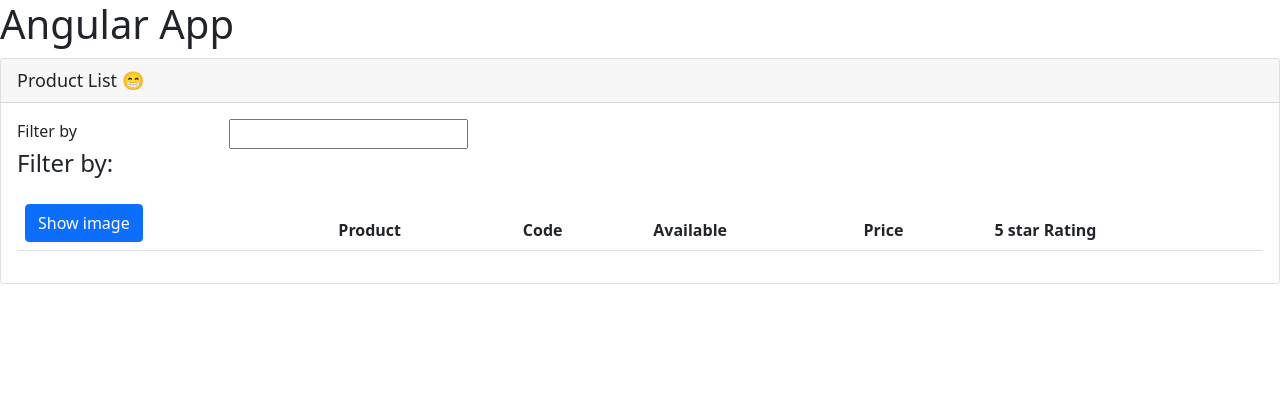
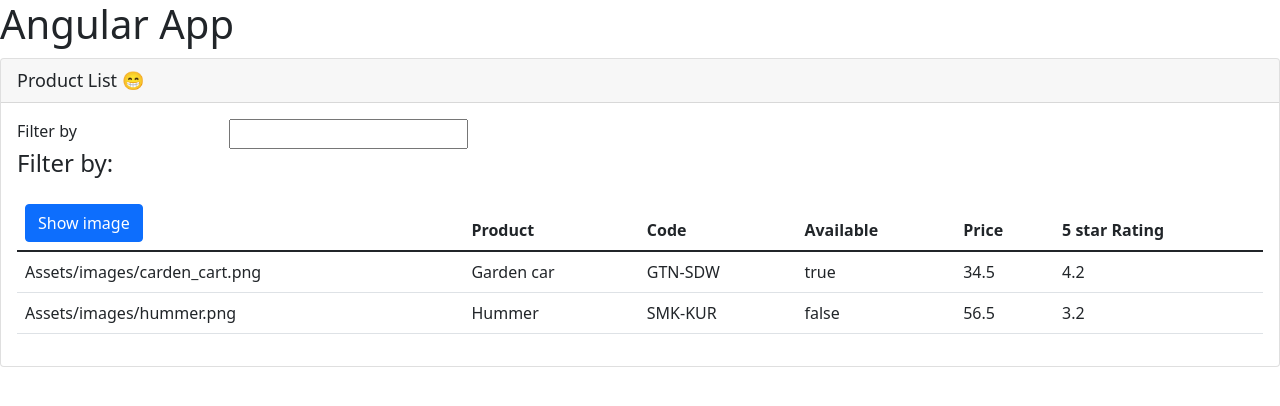
Before and after one commit to Fausio/APM-Start, an Angular app: page / in a window 1280 px wide. Shown: the top 406 px of the page. Built offline with nearby package versions, Linux system fonts and the light colour scheme.

Commit message:
ng for and ng if

```diff
--- a/src/app/products/products-list.component.html
+++ b/src/app/products/products-list.component.html
@@ -16,7 +16,8 @@
         </div>
 
         <div class="table-responsive">
-            <table class="table">
+            <table class="table"
+                   *ngIf="producList.length">
                 <thead>
                     <tr>
                         <th>
@@ -30,7 +31,14 @@
                     </tr>
                 </thead>
                 <tbody>
-
+                    <tr *ngFor='let p of producList'>
+                        <td>{{p.ImageUrl}}</td>
+                        <td>{{p.ProductName}}</td>
+                        <td>{{p.ProductCode}}</td>
+                        <td>{{p.Available}}</td>
+                        <td>{{p.Price}}</td>
+                        <td>{{p.StarRating}}</td>
+                    </tr>
                 </tbody>
             </table>
         </div>
--- a/src/app/products/products-list.component.ts
+++ b/src/app/products/products-list.component.ts
@@ -5,6 +5,35 @@ import { Component } from "@angular/core";
     templateUrl: './products-list.component.html'
 })
 
-export class ProductListComponent{
-pageTitle: string = "Product List 😁";
+export class ProductListComponent {
+    pageTitle: string = "Product List 😁";
+
+    producList: any[] = [
+        {
+
+            "ProductId": 2,
+            "ProductName": "Garden car",
+            "ProductCode": "GTN-SDW",
+            "ReleaseDate": "March 18, 2021",
+            "Description": "15 gallon capacity",
+            "Price": 34.5,
+            "StarRating": 4.2,
+            "ImageUrl": "Assets/images/carden_cart.png",
+            "Available": true
+        }
+        ,
+        {
+
+            "ProductId": 4,
+            "ProductName": "Hummer",
+            "ProductCode": "SMK-KUR",
+            "ReleaseDate": "May 20, 2021",
+            "Description": "15 gallon capacity",
+            "Price": 56.5,
+            "StarRating": 3.2,
+            "ImageUrl": "Assets/images/hummer.png",
+            "Available": false
+        }
+    ];
+
 }
```
